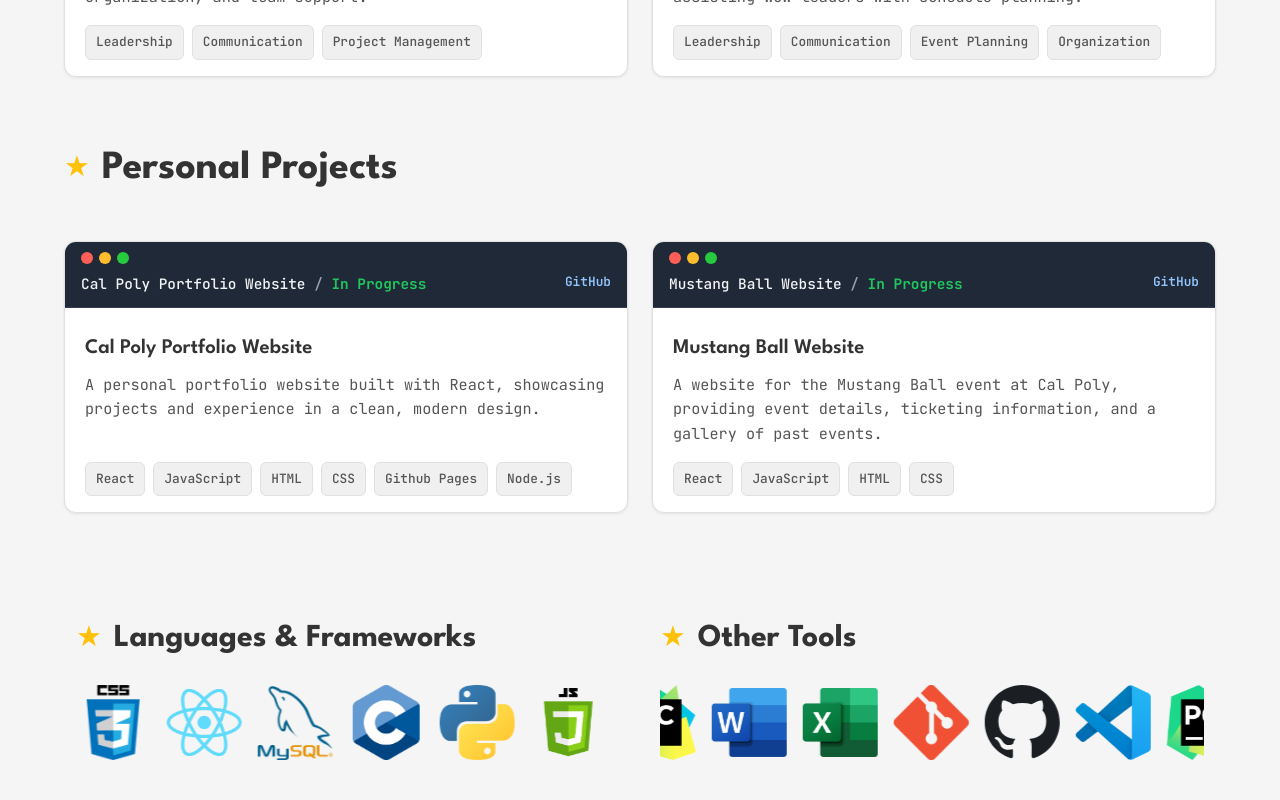
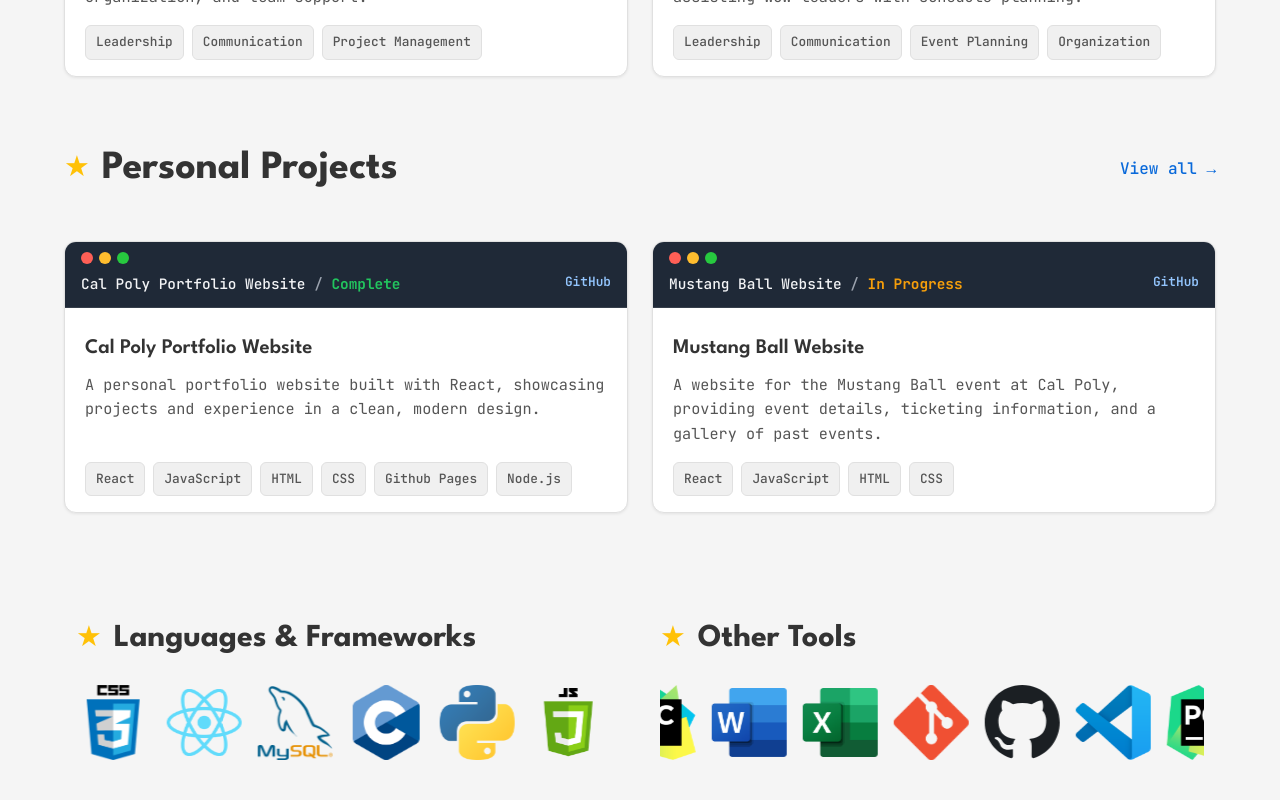
Before and after one commit to smuido/personal-portfolio, a React (Vite) app: page / in a window 1280 px wide. Shown: the part 880-1680 px from the top of the page. Built offline with nearby package versions, Linux system fonts and the light colour scheme.

Commit message:
removed redundancies; added new project

```diff
--- a/src/App.jsx
+++ b/src/App.jsx
@@ -7,7 +7,7 @@ import ProjectsPage from './pages/projects'
 import ProjectDetailPage from './pages/project-detail'
 import Navbar from './structs/navbar'
 import Footer from './structs/footer'
-import { experience, projects, volunteerExp } from './structs/home'
+import { experience, projects, volunteerExp } from './structs/info'
 
 const APP_BASE = import.meta.env.BASE_URL.replace(/\/$/, '')
 
--- a/src/pages/experience.jsx
+++ b/src/pages/experience.jsx
@@ -1,5 +1,5 @@
 import './experience.css'
-import { education, experience, volunteerExp } from '../structs/home'
+import { education, experience, volunteerExp } from '../structs/info'
 
 export default function ExperiencePage({ onOpenExperience }) {
 	const openExperience = (item, type) => {
--- a/src/pages/home.css
+++ b/src/pages/home.css
@@ -227,16 +227,12 @@ body {
   font-weight: 700;
 }
 
-.project-status.active {
-  color: #22c55e;
+.project-status.in-progress {
+  color: #f59e0b;
 }
 
 .project-status.completed {
-  color: #60a5fa;
-}
-
-.project-status.paused {
-  color: #f59e0b;
+  color: #22c55e;
 }
 
 .company-name {
--- a/src/pages/home.jsx
+++ b/src/pages/home.jsx
@@ -1,6 +1,6 @@
 import { useEffect } from 'react'
 import './home.css'
-import { experience, projects } from '../structs/home'
+import { experience, projects } from '../structs/info'
 import cImg from '../assets/c.png'
 import pythonImg from '../assets/python.png'
 import jsImg from '../assets/js.png'
@@ -16,7 +16,8 @@ import wordImg from '../assets/word.png'
 import excelImg from '../assets/excel.png'
 
 export default function HomePage({ onOpenProject, onOpenExperience, onNavigate }) {
-	const personalProjects = projects.filter((item) => item?.name && item?.description && item?.techStack?.length && item?.status)
+	const personalProjects = projects.filter((item) => item?.slug && item?.name && item?.description && item?.techStack?.length && item?.status)
+	const homepageProjects = personalProjects.slice(0, 2)
 	const currentExperience = experience.filter((item) => item?.jobTitle && item?.company && item?.location && item?.duration && item?.description)
 	const carouselCopies = 3
 	const techIcons = [
@@ -49,9 +50,8 @@ export default function HomePage({ onOpenProject, onOpenExperience, onNavigate }
 		if (!status) return 'project-status'
 
 		const normalizedStatus = status.toLowerCase()
-		if (normalizedStatus === 'active') return 'project-status active'
-		if (normalizedStatus === 'completed') return 'project-status completed'
-		if (normalizedStatus === 'paused') return 'project-status paused'
+		if (normalizedStatus.includes('progress') || normalizedStatus === 'active') return 'project-status in-progress'
+		if (normalizedStatus.includes('complete') || normalizedStatus === 'done') return 'project-status completed'
 
 		return 'project-status'
 	}
@@ -82,9 +82,9 @@ export default function HomePage({ onOpenProject, onOpenExperience, onNavigate }
 		}
 	}
 
-	const handleViewAllClick = (event) => {
+	const handleViewAllClick = (event, path) => {
 		event.preventDefault()
-		if (onNavigate) onNavigate('/experience')
+		if (onNavigate) onNavigate(path)
 	}
 
 	useEffect(() => {
@@ -126,7 +126,7 @@ export default function HomePage({ onOpenProject, onOpenExperience, onNavigate }
 			<section className="experience" id="experience">
 				<div className="section-header">
 					<h2>Experience</h2>
-					<a href={import.meta.env.BASE_URL.replace(/\/$/, '') + '/experience'} onClick={handleViewAllClick} className="view-all">View all →</a>
+					<a href={import.meta.env.BASE_URL.replace(/\/$/, '') + '/experience'} onClick={(event) => handleViewAllClick(event, '/experience')} className="view-all">View all →</a>
 				</div>
 				<div className="experience-grid">
 					{currentExperience.map((exp) => (
@@ -171,9 +171,12 @@ export default function HomePage({ onOpenProject, onOpenExperience, onNavigate }
 			<section className="personal-projects">
 				<div className="section-header">
 					<h2>Personal Projects</h2>
+					{personalProjects.length > 2 ? (
+						<a href={import.meta.env.BASE_URL.replace(/\/$/, '') + '/projects'} onClick={(event) => handleViewAllClick(event, '/projects')} className="view-all">View all →</a>
+					) : null}
 				</div>
 				<div className="project-grid">
-					{personalProjects.map((project) => (
+					{homepageProjects.map((project) => (
 						<article
 							className="project-card project-card-link"
 							key={`${project.name}`}
--- a/src/pages/projects.css
+++ b/src/pages/projects.css
@@ -127,16 +127,12 @@
 	font-weight: 700;
 }
 
-.projects-page .project-status.active {
-	color: #22c55e;
+.projects-page .project-status.in-progress {
+	color: #f59e0b;
 }
 
 .projects-page .project-status.completed {
-	color: #60a5fa;
-}
-
-.projects-page .project-status.paused {
-	color: #f59e0b;
+	color: #22c55e;
 }
 
 .projects-page .duration-badge {
--- a/src/pages/projects.jsx
+++ b/src/pages/projects.jsx
@@ -1,15 +1,14 @@
 import './projects.css'
-import { projects } from '../structs/home'
+import { projects } from '../structs/info'
 
-const personalProjects = projects.filter((item) => item?.slug && item?.name && item?.description && item?.techStack?.length && item?.status)
+const allProjects = projects
 
 const getProjectStatusClass = (status) => {
     if (!status) return 'project-status'
 
     const normalizedStatus = status.toLowerCase()
-    if (normalizedStatus === 'active') return 'project-status active'
-    if (normalizedStatus === 'completed') return 'project-status completed'
-    if (normalizedStatus === 'paused') return 'project-status paused'
+    if (normalizedStatus.includes('progress') || normalizedStatus === 'active') return 'project-status in-progress'
+    if (normalizedStatus.includes('complete') || normalizedStatus === 'done') return 'project-status completed'
 
     return 'project-status'
 }
@@ -37,7 +36,7 @@ export default function Projects({ onOpenProject }) {
 
             <section className="personal-projects projects-page-projects">
                 <div className="project-grid">
-                    {personalProjects.map((project) => (
+                    {allProjects.map((project) => (
                         <article
                             className="project-card project-card-link"
                             key={project.name}
--- a/src/structs/home.js
+++ b/src/structs/info.js
@@ -33,7 +33,7 @@ export const experience = [
 
 export const projects = [
 	{
-        slug: "cp-portfolio",
+        slug: "portfolio",
 		name: "Cal Poly Portfolio Website",
 		cardDesc: "This is my personal website built to showcase my projects, experience, and skills. It is designed to be a clean and modern portfolio that highlights my work and provides an easy way for visitors to learn more about me. It also gives me a reason to make something deployable to the Unix servers at Cal Poly, which is a fun challenge in itself.",
         description: "A personal portfolio website built with React, showcasing projects and experience in a clean, modern design.",
@@ -41,11 +41,11 @@ export const projects = [
             "Built a consistent card system across the homepage and dedicated project views.",
             "Uses lightweight client-side navigation for smooth page changes without a router dependency.",
             "Designed to scale with me and my career.",
-            "Deployed on Cal Poly's Unix servers, demonstrating practical deployment skills in a unique environment."
+            "Deployed the site with Github Pages and a custom domain name."
         ],
         link: "https://github.com/smuido/cp-portfolio",
 		techStack: ["React", "JavaScript", "HTML", "CSS", "Github Pages", "Node.js"],
-        status: "In Progress",
+        status: "Complete",
         date: "June 2026"
 	},
 	{
@@ -64,6 +64,22 @@ export const projects = [
         status: "In Progress",
         date: "April 2026"
 	},
+    {
+        slug: "calendar-pi",
+        name: "Calendar Pi",
+        cardDesc: "An application interacting with the Google Calendar API to pull calendar events and display them in a user-friendly interface. Made to be deployed to a local Raspberry Pi and connected to a monitor.",
+        description: "An application interacting with the Google Calendar API to pull calendar events and display them in a user-friendly interface. Made to be deployed to a local Raspberry Pi and connected to a monitor.",
+        highlights: [
+            "Interacts with the Google Calendar API to fetch and display events.",
+            "UI designed and implemented through a React frontend.",
+            "Provides a user-friendly interface for managing calendar events.",
+            "Custom calendar designs for different views and layouts."
+        ],
+        link: "https://github.com/smuido/calendar-pi",
+        techStack: ["React", "JavaScript", "HTML", "CSS", "Node.js"],
+        status: "In Progress",
+        date: "July 2026"
+    }
 
 ]
 
--- a/src/structs/projects.js
+++ b/src/structs/projects.js
@@ -2,13 +2,17 @@ export const projects = [
     {
         name: "Personal Portfolio Website",
         description: "A personal portfolio website built with React, showcasing my experience, projects, and skills in a clean and responsive design.",
-        techStack: ["React", "CSS", "JavaScript"],
+        techStack: ["React", "JavaScript", "HTML", "CSS", "Github Pages", "Node.js"],
         link: "https://github.com/smuido/cp-portfolio"
     },
     {
         name: "Mustang Ball Website",
         description: "A website for the annual Mustang Ball event at Cal Poly, providing information about the event, ticket purchasing, and a gallery of past events.",
-        techStack: ["React", "CSS", "JavaScript"],
+        techStack: ["React", "JavaScript", "HTML", "CSS", "Node.js"],
         link: "https://github.com/smuido/mustang-ball-website"
+    },
+    {
+
+
     }
 ]
```
